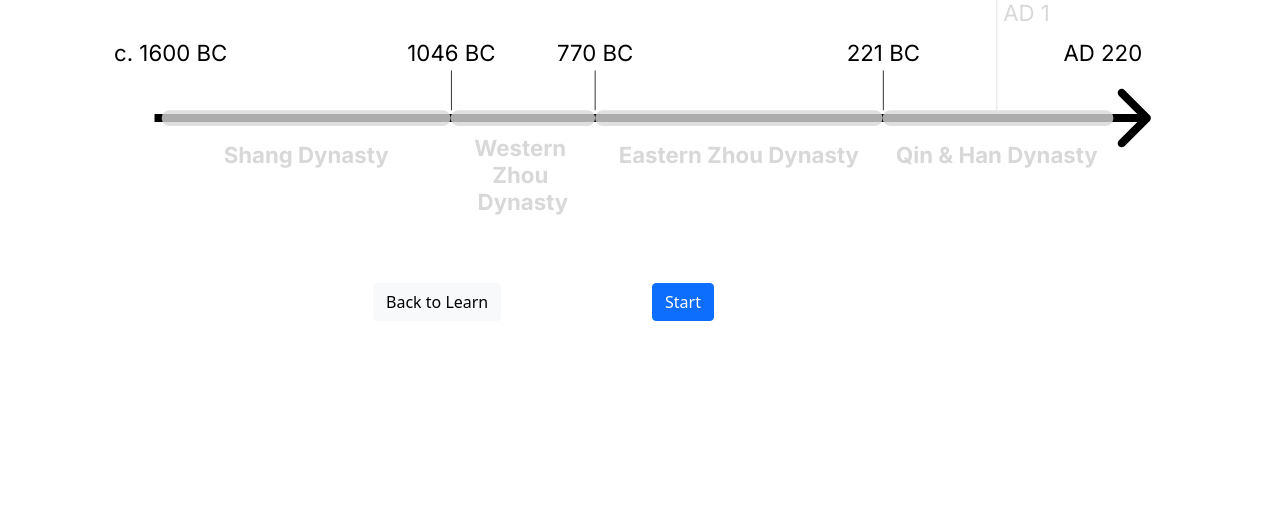
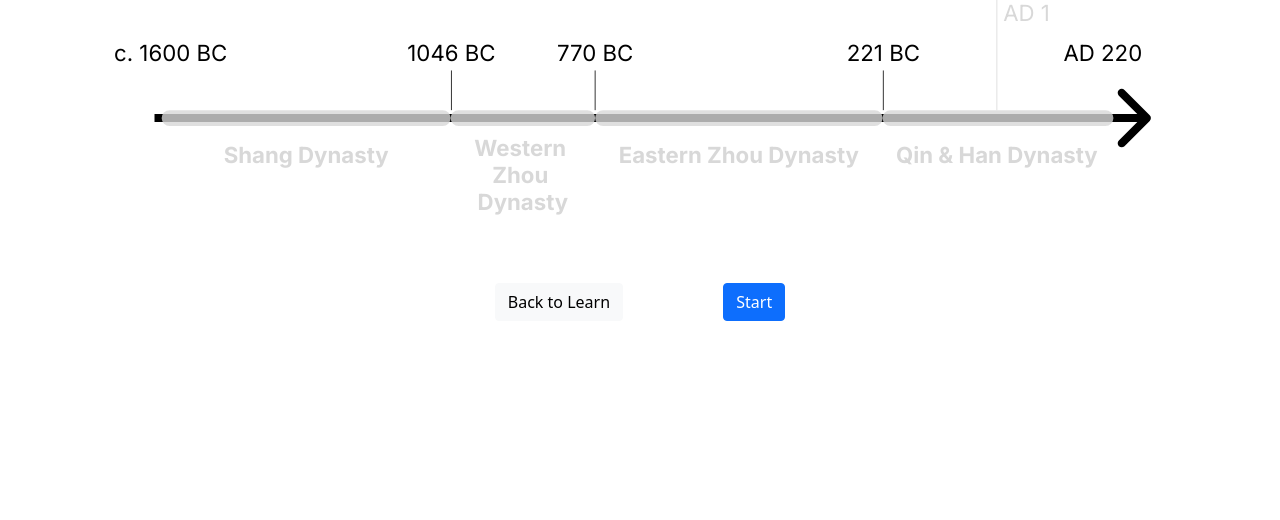
Before and after one commit to 77889itsme/bronze-clocks, a Flask app: page /learn/shape in a window 1280 px wide. Shown: the part 355-875 px from the top of the page. Run offline with Flask 3, Linux system fonts and the light colour scheme; some libraries are stand-ins or nearby versions.

Commit message:
style: refine layout

```diff
--- a/templates/learn_motif.html
+++ b/templates/learn_motif.html
@@ -16,7 +16,10 @@
 
     {% include "timeline.html" %}
 
-    <a href="/learn/motif/1" class="btn btn-primary">Start</a>
+    <div class="container text-center mt-5">
+        <a href="/learn" class="btn btn-light mx-5">Back to Learn</a>
+        <a href="/learn/motif/1" class="btn btn-primary mx-5">Start</a>
+    </div>
 
     <br><br><br><br><br><br><br><br>
 
--- a/templates/learn_shape.html
+++ b/templates/learn_shape.html
@@ -18,18 +18,9 @@
 
     {% include "timeline.html" %}
 
-    <div class="container">
-        <br><br>
-        <div class="row">
-            <div class="col-md-3"></div>
-            <div class="col-md-3">
-                <a href="/learn" class="btn btn-light">Back to Learn</a>
-            </div>
-            <div class="col-md-3">
-                <a href="/learn/shape/1" class="btn btn-primary">Start</a>
-            </div>
-            <div class="col-md-3"></div>
-        </div>
+    <div class="container text-center mt-5">
+        <a href="/learn" class="btn btn-light mx-5">Back to Learn</a>
+        <a href="/learn/shape/1" class="btn btn-primary mx-5">Start</a>
     </div>
 
     <br><br><br><br><br><br><br><br>
```
